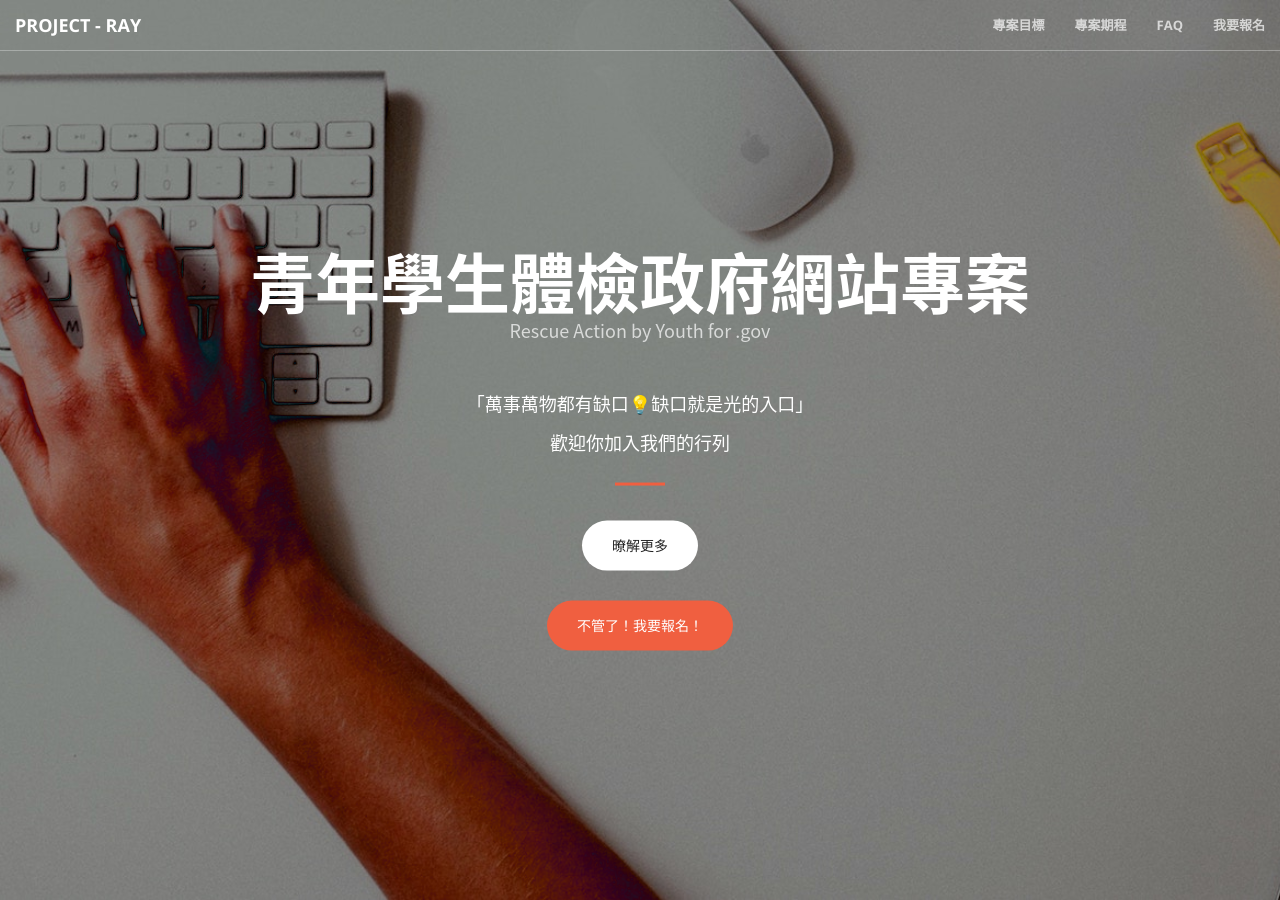
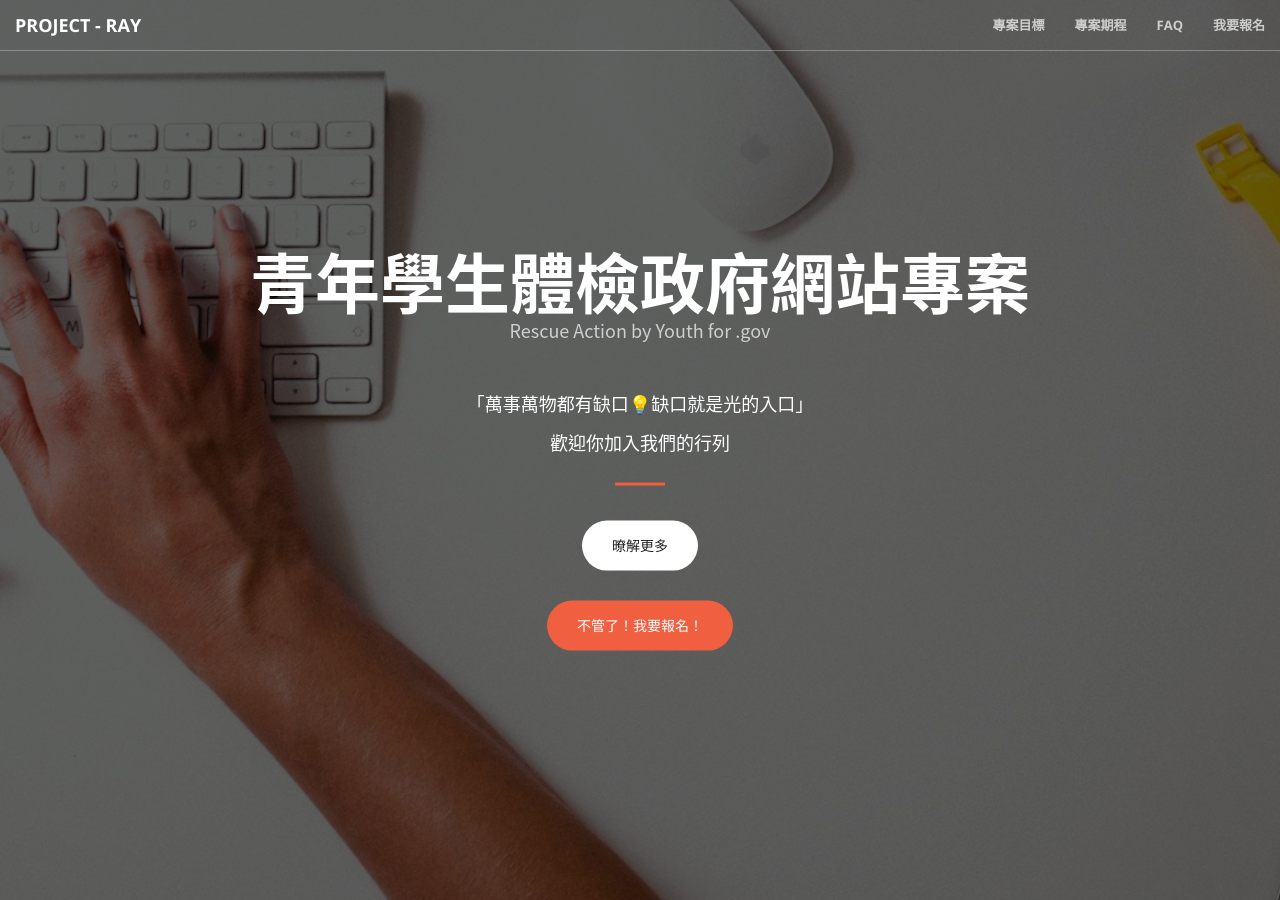
Before and after one commit to PDIS/ray2018, a Jekyll site: the page built from docs/index.html, in a window 1280 px wide and 900 px high. Built offline with Jekyll 4.4.1, drawn with Linux system fonts in a browser that asks for light colours.

Commit message:
update CSS

```diff
--- a/docs/css/style.css
+++ b/docs/css/style.css
@@ -19,8 +19,8 @@
 }
 
 .header-bg {
-    background-color: #333;
-    background-blend-mode: difference;
+    background-color: rgba(51, 51, 51, 0.8);
+    background-blend-mode: overlay;
 }
 
 .text-light {
@@ -32,12 +32,14 @@
     text-decoration: underline;
 }
 
-#faq p, #services p {
+#faq p,
+#services p {
     color: white;
     font-weight: 500;
 }
 
-#faq h3, #services h3 {
+#faq h3,
+#services h3 {
     color: rgba(255, 255, 255, 0.7);
 }
 
@@ -49,10 +51,15 @@
 h6,
 p,
 span {
-    font-family: Noto Sans CJK TC,Source Han Sans TW,Noto Sans T Chinese,Source Han Sans TWHK,Microsoft Jhenghei,"微軟正黑體",Source Han Sans,Source Han Sans HK,Lantinghei TC,Heiti TC,"黑體-繁",Lihei Pro,"儷黑 Pro","Adobe 繁黑體 Std",sans-serif;
+    font-family: Noto Sans CJK TC, Source Han Sans TW, Noto Sans T Chinese, Source Han Sans TWHK, Microsoft Jhenghei, "微軟正黑體", Source Han Sans, Source Han Sans HK, Lantinghei TC, Heiti TC, "黑體-繁", Lihei Pro, "儷黑 Pro", "Adobe 繁黑體 Std", sans-serif;
     font-weight: 300;
 }
 
 #slogan {
     font-weight: 300;
 }
+
+.fa-4x {
+    font-size: 4em;
+    color: rgba(255, 255, 255, 0.7);
+}
```
